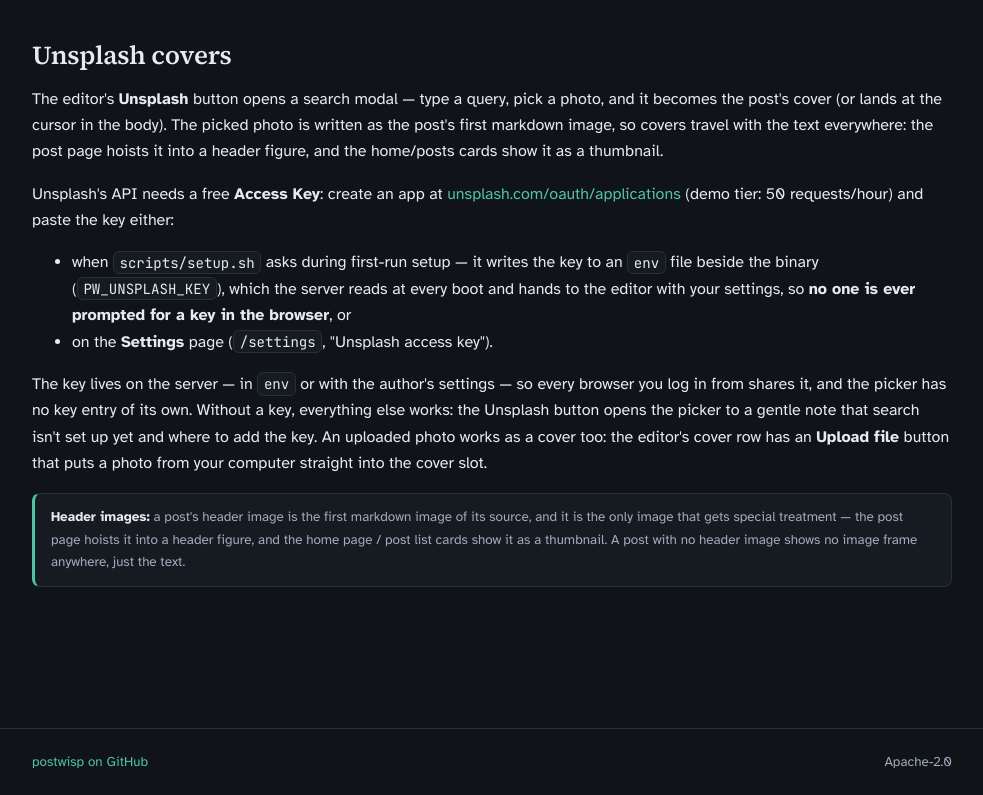
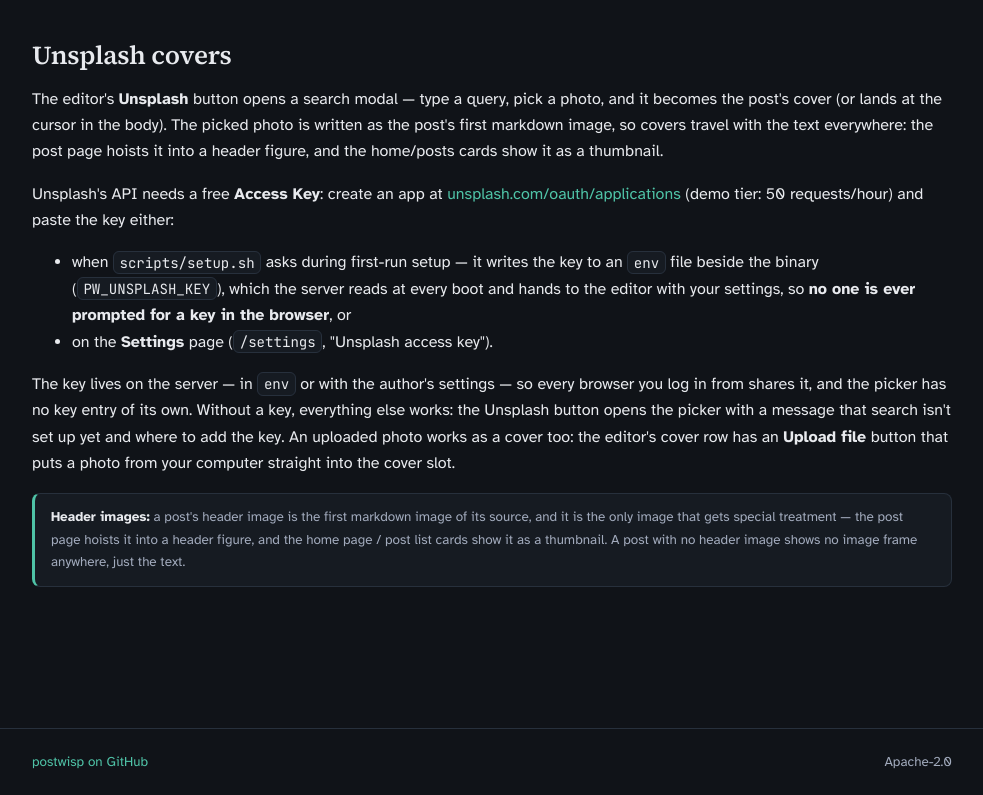
Before and after one commit to danpozmanter/postwisp, a plain HTML site: page docs/media.html in a window 1280 px wide. Shown: the part 1093-1888 px from the top of the page, without its empty margins (148-1131 px from the left). Drawn offline with Linux system fonts and the light colour scheme.

Commit message:
Language fixes for 0.1.0

```diff
--- a/docs/media.html
+++ b/docs/media.html
@@ -200,7 +200,7 @@
 <p>The key lives on the server — in <code>env</code> or with the author's
 settings — so every browser you log in from shares it, and the picker has no
 key entry of its own. Without a key, everything else works: the Unsplash
-button opens the picker to a gentle note that search isn't set up yet and
+button opens the picker with a message that search isn't set up yet and
 where to add the key. An uploaded photo works as a cover too: the editor's
 cover row has an <strong>Upload file</strong> button that puts a photo from
 your computer straight into the cover slot.</p>
```
Also changed, not shown: web/admin.html (+1 -2 lines).
